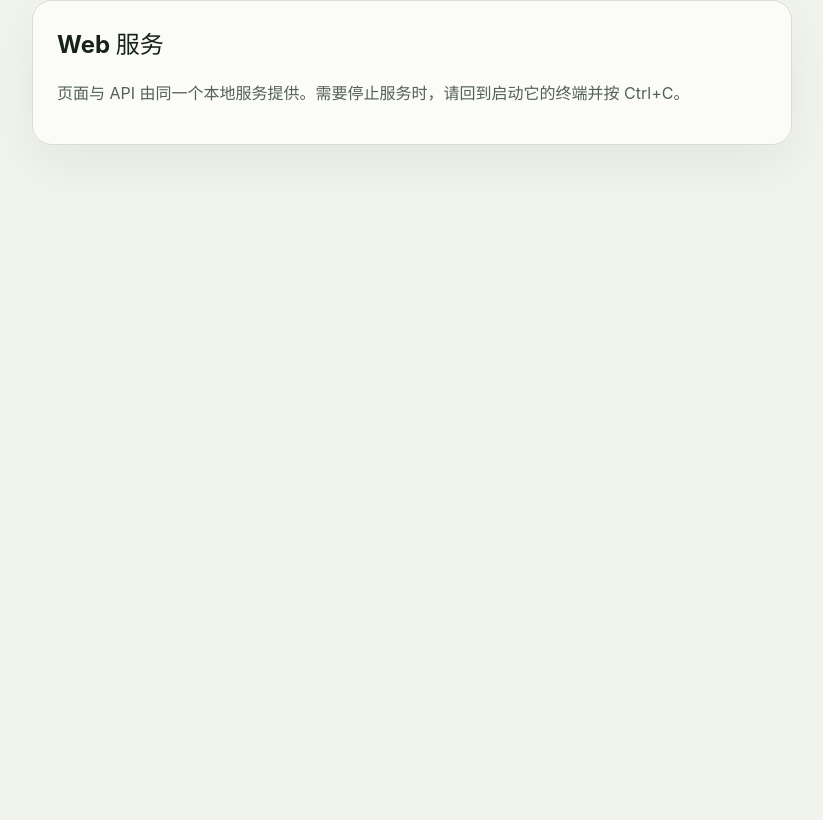
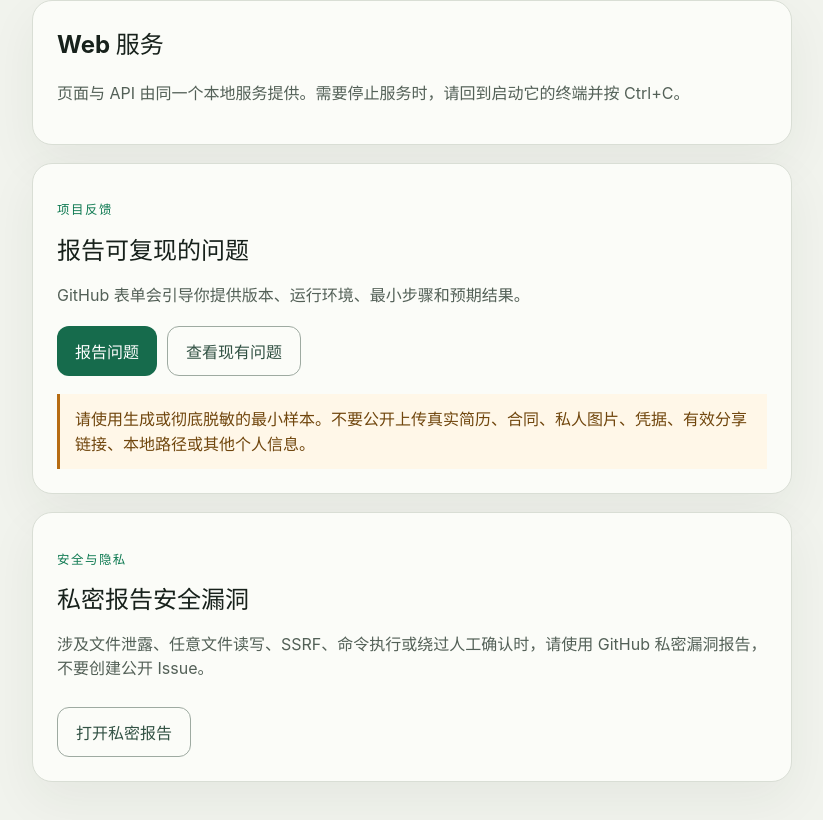
Before and after one commit to itgsklab/Remove-Watermark, a Vue app in the folder frontend/: page /settings in a window 1280 px wide. Shown: the part 336-1156 px from the top of the page, without its empty margins (48-871 px from the left). Before the commit the page ends 800 px from the top, so only its background shows below. Built offline with nearby package versions, Linux system fonts and the light colour scheme.

Commit message:
Add in-app maintenance reporting links

```diff
--- a/frontend/src/styles.css
+++ b/frontend/src/styles.css
@@ -186,6 +186,22 @@ button:disabled { opacity: .5; cursor: not-allowed; }
 .settings-head h1 { font-size: clamp(2.5rem, 6vw, 4.8rem); }
 .settings-panel { max-width: 760px; }
 .settings-panel h2 { margin-top: 0; }
+.feedback-panel, .security-panel { margin-top: 18px; }
+.feedback-panel h2, .security-panel h2 { margin: 5px 0 8px; }
+.feedback-actions { display: flex; flex-wrap: wrap; gap: 10px; margin-top: 20px; }
+.external-action {
+  display: inline-flex; align-items: center; justify-content: center; border-radius: 12px;
+  padding: 12px 18px; font-weight: 650;
+}
+.primary-action { background: #166b4c; color: white; }
+.secondary-action { border: 1px solid #9eaaa1; background: transparent; color: #315143; }
+.external-action:hover { filter: brightness(.96); }
+.external-action:focus-visible { outline: 3px solid rgba(22, 107, 76, .3); outline-offset: 2px; }
+.privacy-note {
+  margin: 18px 0 0; padding: 13px 15px; border-left: 3px solid #b66c13;
+  background: #fff7e8; color: #70460d; line-height: 1.55;
+}
+.security-panel > .external-action { margin-top: 12px; }
 .shutdown-actions { display: flex; gap: 10px; margin-top: 20px; }
 .danger-button { background: #9b352d; }
 
@@ -208,4 +224,6 @@ button:disabled { opacity: .5; cursor: not-allowed; }
   .xhs-actions button { width: 100%; }
   .xhs-media-candidate { align-items: stretch; flex-direction: column; }
   .xhs-media-candidate button { width: 100%; }
+  .feedback-actions { align-items: stretch; flex-direction: column; }
+  .external-action { width: 100%; }
 }
--- a/frontend/src/views/SettingsView.vue
+++ b/frontend/src/views/SettingsView.vue
@@ -11,4 +11,43 @@
       <p class="hint">页面与 API 由同一个本地服务提供。需要停止服务时，请回到启动它的终端并按 Ctrl+C。</p>
     </div>
   </section>
+
+  <section class="panel settings-panel feedback-panel">
+    <div>
+      <p class="eyebrow">项目反馈</p>
+      <h2>报告可复现的问题</h2>
+      <p class="hint">GitHub 表单会引导你提供版本、运行环境、最小步骤和预期结果。</p>
+    </div>
+    <div class="feedback-actions">
+      <a
+        class="external-action primary-action"
+        href="https://github.com/itgsklab/Remove-Watermark/issues/new/choose"
+        target="_blank"
+        rel="noopener noreferrer"
+      >报告问题</a>
+      <a
+        class="external-action secondary-action"
+        href="https://github.com/itgsklab/Remove-Watermark/issues"
+        target="_blank"
+        rel="noopener noreferrer"
+      >查看现有问题</a>
+    </div>
+    <p class="privacy-note" role="note">
+      请使用生成或彻底脱敏的最小样本。不要公开上传真实简历、合同、私人图片、凭据、有效分享链接、本地路径或其他个人信息。
+    </p>
+  </section>
+
+  <section class="panel settings-panel security-panel">
+    <div>
+      <p class="eyebrow">安全与隐私</p>
+      <h2>私密报告安全漏洞</h2>
+      <p class="hint">涉及文件泄露、任意文件读写、SSRF、命令执行或绕过人工确认时，请使用 GitHub 私密漏洞报告，不要创建公开 Issue。</p>
+    </div>
+    <a
+      class="external-action secondary-action"
+      href="https://github.com/itgsklab/Remove-Watermark/security/advisories/new"
+      target="_blank"
+      rel="noopener noreferrer"
+    >打开私密报告</a>
+  </section>
 </template>
```
Also changed, not shown: 1 other file (tests, documents, lock files or other folders).
